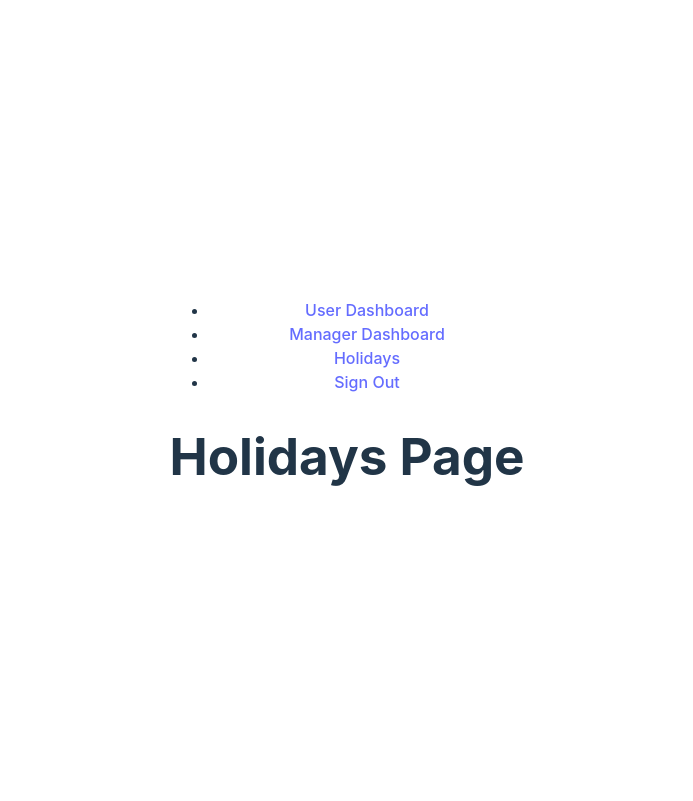
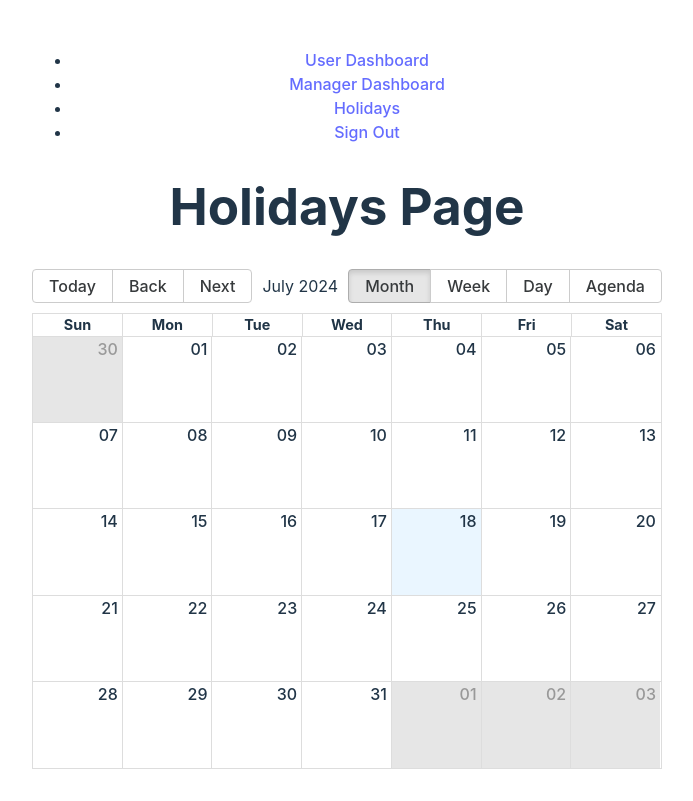
Before and after one commit to AdilIqbal95/hr_portal_capstone, a React (Vite) app in the folder frontend/: page /holidays in a window 1280 px wide. Shown: the whole page, without its empty margins (293-986 px from the left). Built offline with nearby package versions, Linux system fonts and the light colour scheme; no server answers.

Commit message:
added calendar with dummy data

```diff
--- a/frontend/package.json
+++ b/frontend/package.json
@@ -10,6 +10,9 @@
     "preview": "vite preview"
   },
   "dependencies": {
+    "date-fns": "^3.6.0",
+    "fns": "^1.0.0",
+    "moment": "^2.30.1",
     "react": "^18.3.1",
     "react-big-calendar": "^1.13.1",
     "react-dom": "^18.3.1",
--- /dev/null
+++ b/frontend/src/components/HolidaysCalendar.jsx
@@ -0,0 +1,34 @@
+import { Calendar, momentLocalizer } from 'react-big-calendar'
+import moment from 'moment'
+import "react-big-calendar/lib/css/react-big-calendar.css";
+
+const localizer = momentLocalizer(moment)
+
+
+
+const HolidaysCalendar = () => {
+
+    const events = [{
+        title: "event1",
+        allDay: true,
+        start: new Date(2024, 8, 8),
+        end: new Date(2024, 8, 16)
+    }]
+
+    return(
+    <>
+        <div>
+            <Calendar
+            localizer={localizer}
+            events={events}
+            startAccessor="start"
+            endAccessor="end"
+            style={{ height: 500 }}
+            />
+        </div>
+    </>
+
+    )
+}
+
+export default HolidaysCalendar;
--- a/frontend/src/components/HolidaysPage.jsx
+++ b/frontend/src/components/HolidaysPage.jsx
@@ -1,11 +1,13 @@
-import { Calendar } from "react-big-calendar";
+import HolidaysCalendar from './HolidaysCalendar';
+
+
 
 function HolidaysPage() {
 
     return (
       <>
        <h1>Holidays Page</h1>
-       {/* <Calendar/> */}
+       <HolidaysCalendar/>
       </>
     )
   }
```
Also changed, not shown: frontend/src/components/Calendar.jsx (deleted, +0 -29 lines), 1 other file (tests, documents, lock files or other folders).
